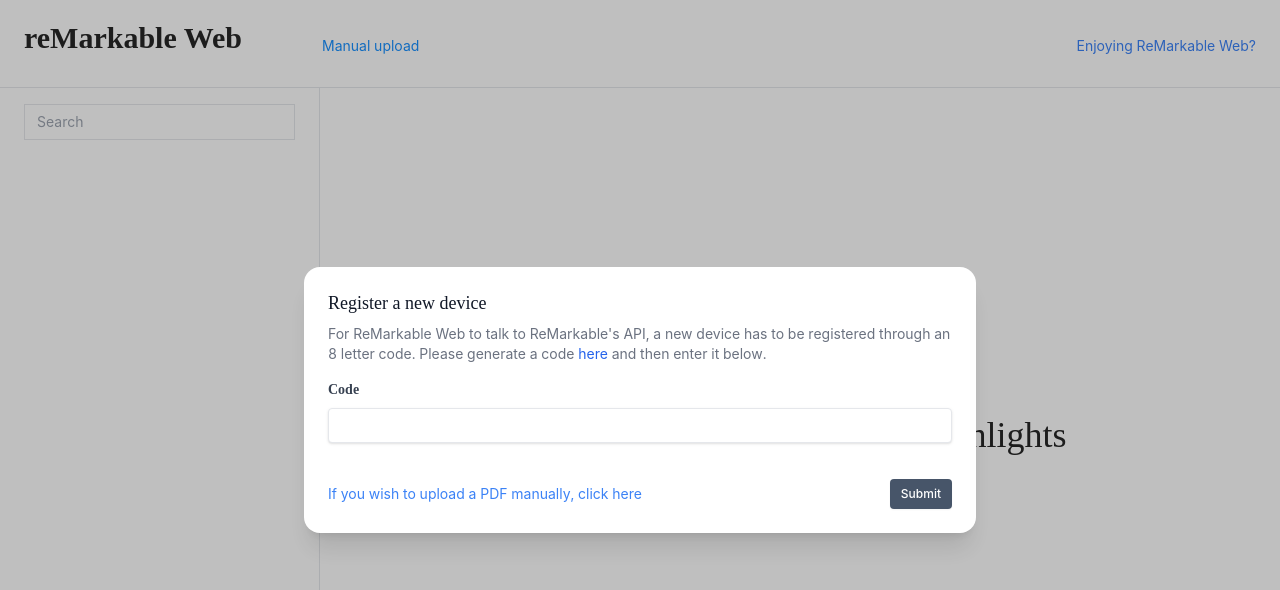
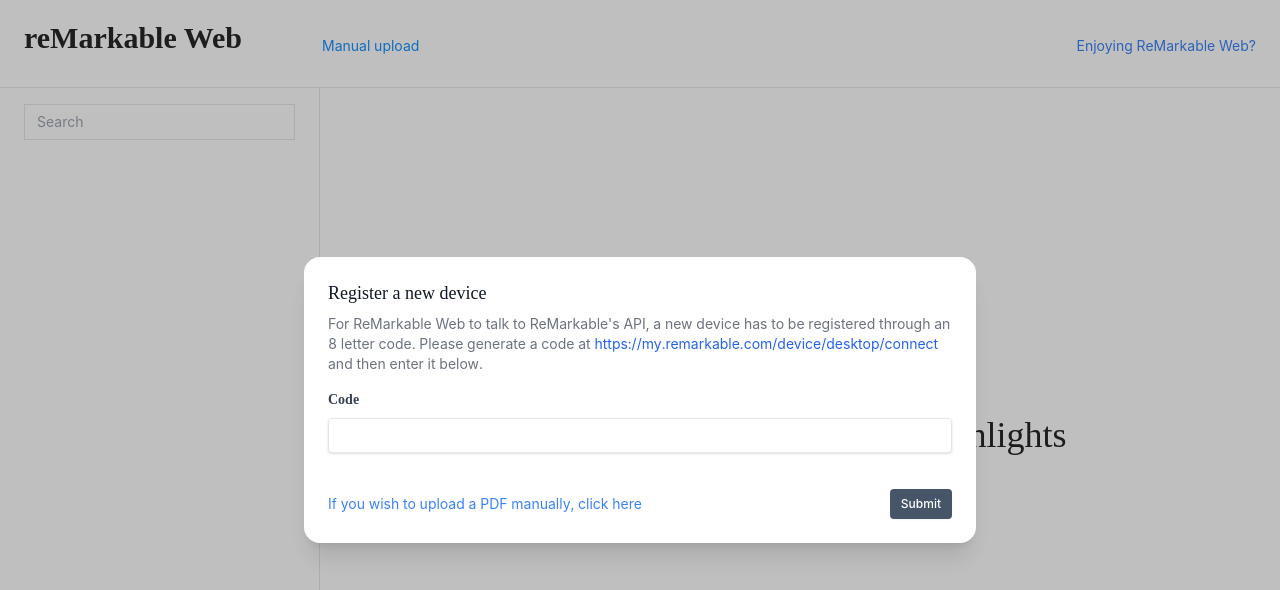
Before and after one commit to AndrewBestbier/reMarkableWeb, a Next.js app: page / in a window 1280 px wide. Shown: the top 590 px of the page. Built offline with nearby package versions, Linux system fonts and the light colour scheme.

Commit message:
Fix modal text

```diff
--- a/components/register-modal.tsx
+++ b/components/register-modal.tsx
@@ -69,14 +69,14 @@
                     <p className="text-sm text-gray-500">
                       For ReMarkable Web to talk to ReMarkable&apos;s API, a new
                       device has to be registered through an 8 letter code.
-                      Please generate a code{" "}
+                      Please generate a code at {" "}
                       <a
-                        className="underline text-blue-600"
+                        className="underline text-blue-600 cursor-pointer"
                         href="https://my.remarkable.com/device/desktop/connect"
                         target="_blank"
                         rel="noreferrer"
                       >
-                        here
+                        https://my.remarkable.com/device/desktop/connect
                       </a>{" "}
                       and then enter it below.
                     </p>
```
